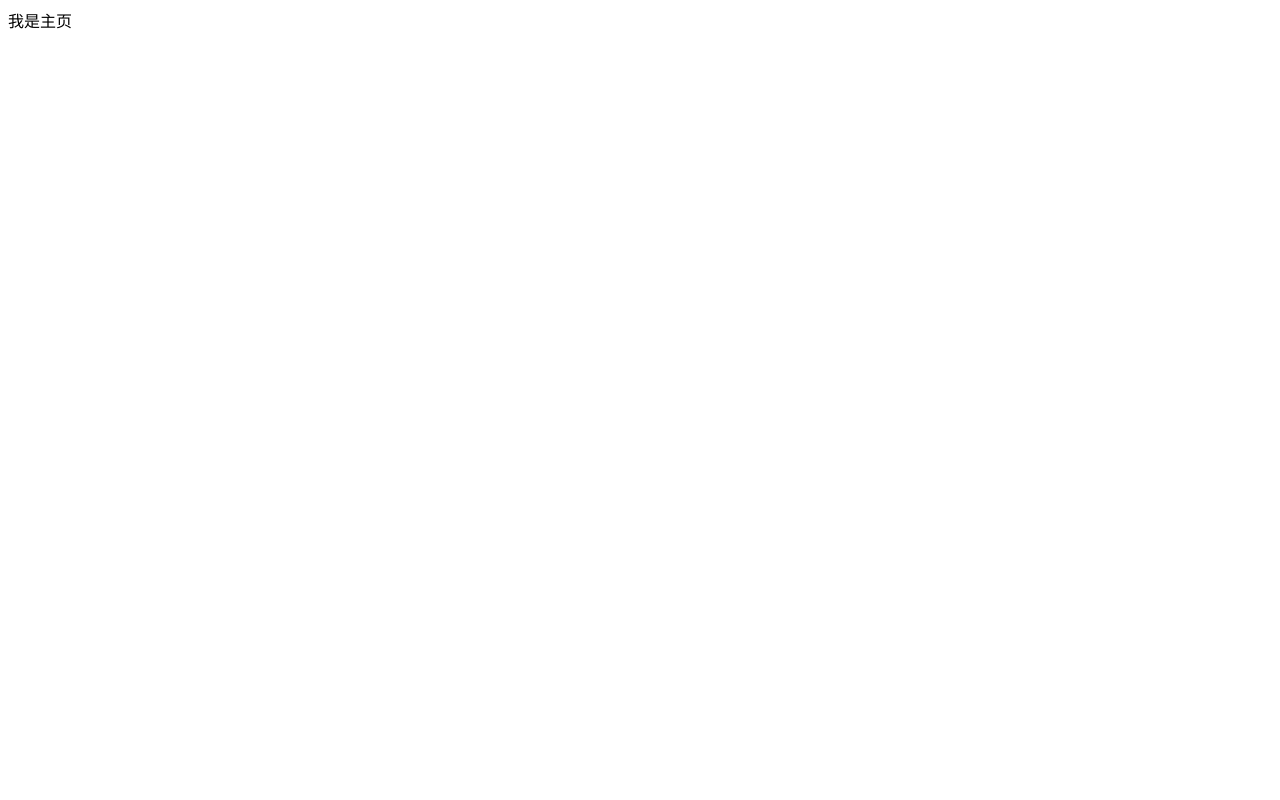
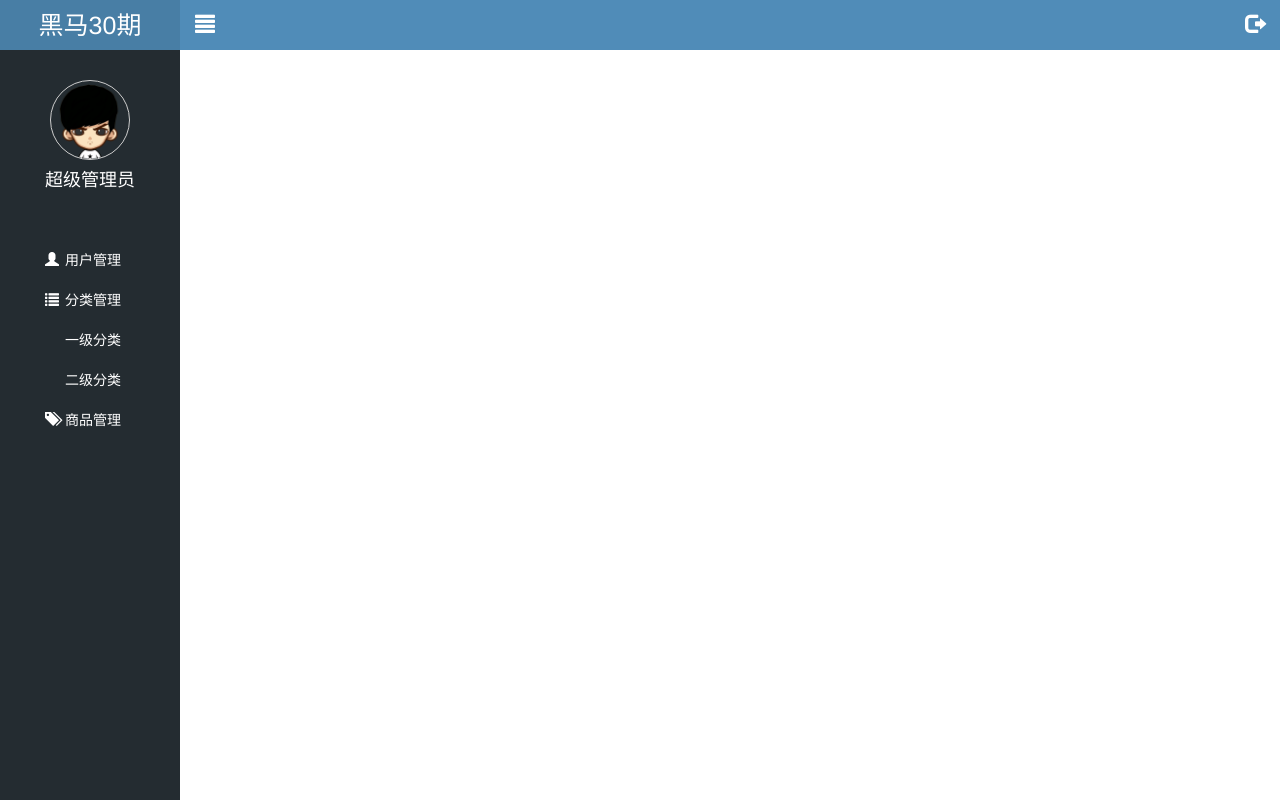
Before and after one commit to xu664349359/Letao, a website: page public/back/index.html in a window 1280 px wide. Drawn offline with Linux system fonts and the light colour scheme.

Commit message:
侧边栏

```diff
--- a/public/back/css/common.css
+++ b/public/back/css/common.css
@@ -1,3 +1,12 @@
+a:link,
+a:hover,
+a:active,
+a:visited{
+    text-decoration: none;
+}
+ul{
+    list-style: none;
+}
 .body_bgc{
     background-color: #242C31;
 }
@@ -10,3 +19,70 @@
 .login{
     margin-top: 20%;
 }
+/* 首页左侧 */
+.lt_aside{
+    background-color: #242C31;
+    position: fixed;
+    left:0;
+    top:0;
+    width: 180px;
+    height:100%;
+}
+.lt_aside .title{
+    height: 50px;
+    background-color: #487EA5;
+    font-size: 25px;
+    line-height: 50px;
+    text-align: center;
+    color: #fff;
+}
+.lt_aside .user img{
+    display: block;
+    border: 1px solid #ccc;
+    width: 80px;
+    height: 80px;
+    border-radius: 50%;
+    margin: 0 auto;
+}
+.lt_aside .user p{
+    text-align: center;
+    line-height: 40px;
+    color: #fff;
+    font-size: 18px;
+}
+.lt_aside .user {
+    padding: 30px 0;
+}
+.lt_aside .nav ul{
+    padding-left: 0;
+}
+.lt_aside .nav li a{
+    display: block;
+    line-height: 40px;
+    color: #fff;
+    font-size: 14px;
+    padding-left: 45px;
+}
+.lt_aside .nav li a i{
+    margin-right: 2px;
+}
+.lt_aside .nav li .class{
+    padding-left: 20px;
+}
+.lt_content{
+    padding-left: 180px;
+}
+.lt_content .top{
+    height: 50px;
+    width: 100%;
+    background-color: #508CB8;
+}
+.lt_content .top a{
+    display: block;
+    width: 50px;
+    height: 50px;
+    font-size: 20px;
+    text-align: center;
+    line-height: 50px;
+    color: #fff;
+}
--- a/public/back/index.html
+++ b/public/back/index.html
@@ -4,9 +4,60 @@
     <meta charset="UTF-8">
     <meta name="viewport" content="width=device-width, initial-scale=1.0">
     <meta http-equiv="X-UA-Compatible" content="ie=edge">
-    <title>Document</title>
+    <title>乐淘后台管理首页</title>
+    <link rel="stylesheet" href="./lib/bootstrap/css/bootstrap.min.css">
+    <link rel="stylesheet" href="./css/common.css">
 </head>
 <body>
-    我是主页
+    <div class="lt_aside">
+        <div class="title">
+            <span>黑马30期</span>
+        </div>
+        <div class="user">
+            <img src="./images/1.png" alt="">
+            <p>超级管理员</p>
+        </div>
+        <div class="nav">
+            <ul>
+                <li>
+                    <a href="#">
+                        <i class="glyphicon glyphicon-user"></i>
+                        <span>用户管理</span>
+                    </a>
+                </li>
+                <li>
+                    <a href="#">
+                        <i class="glyphicon glyphicon-list"></i>
+                        <span>分类管理</span>
+                    </a>
+                    <div class="class class1">
+                        <a href="#">一级分类</a>
+                    </div>
+                    <div class="class class2">
+                        <a href="#">二级分类</a>
+                    </div>
+                </li>
+                <li>
+                    <a href="#">
+                        <i class="glyphicon glyphicon-tags"></i>
+                        <span>商品管理</span>
+                    </a>
+                </li>
+            </ul>
+        </div>
+    </div>
+    <div class="lt_content">
+        <div class="top">
+            <a href="javascript:;" class="pull-left">
+                <i class="glyphicon glyphicon-align-justify"></i>
+            </a>
+            <a href="javascript:;" class="pull-right">
+                <i class="glyphicon glyphicon-log-out"></i>
+            </a>
+        </div>
+        <div class="bottom"></div>
+    </div>
+    <script src="./lib/jquery/jquery.min.js"></script>
+    <script src="./lib/bootstrap/js/bootstrap.min.js"></script>
 </body>
 </html>
```
Also changed, not shown: public/back/images/1.png (added), public/back/images/logo.png (added).
